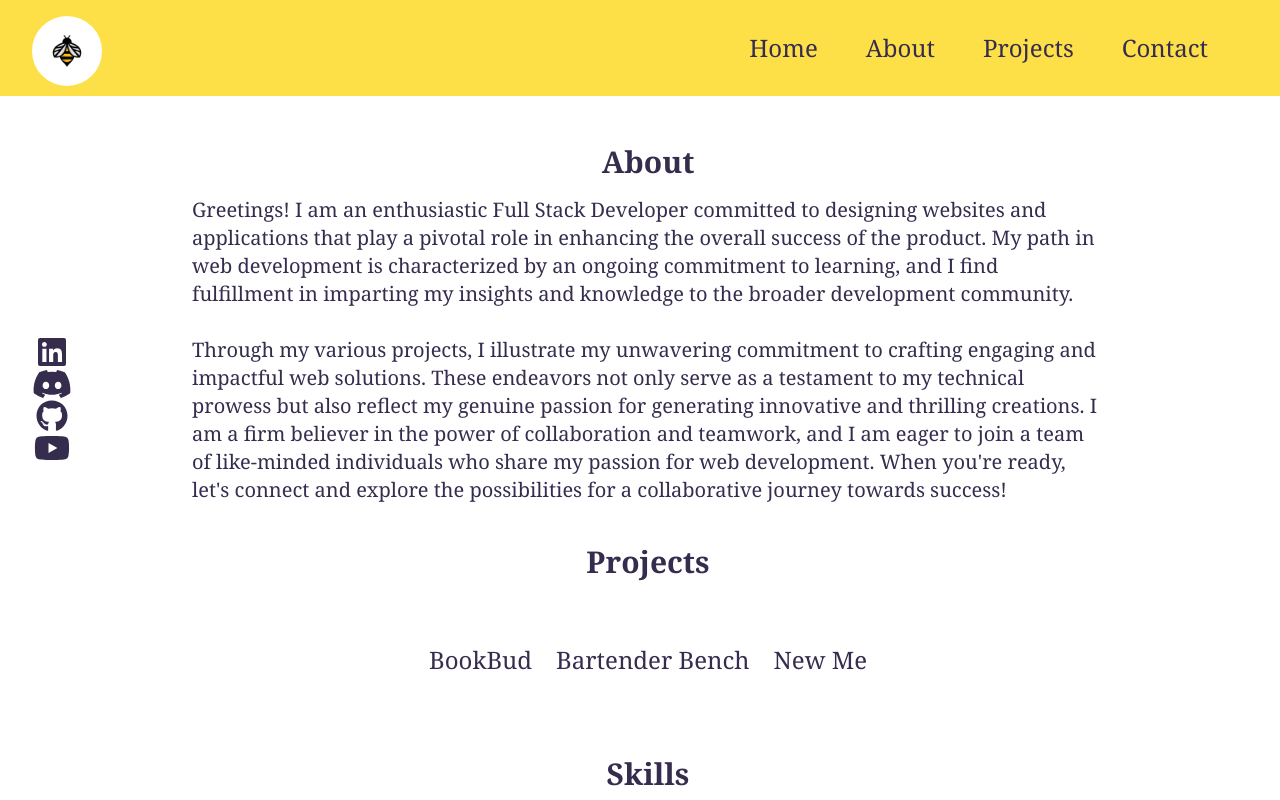
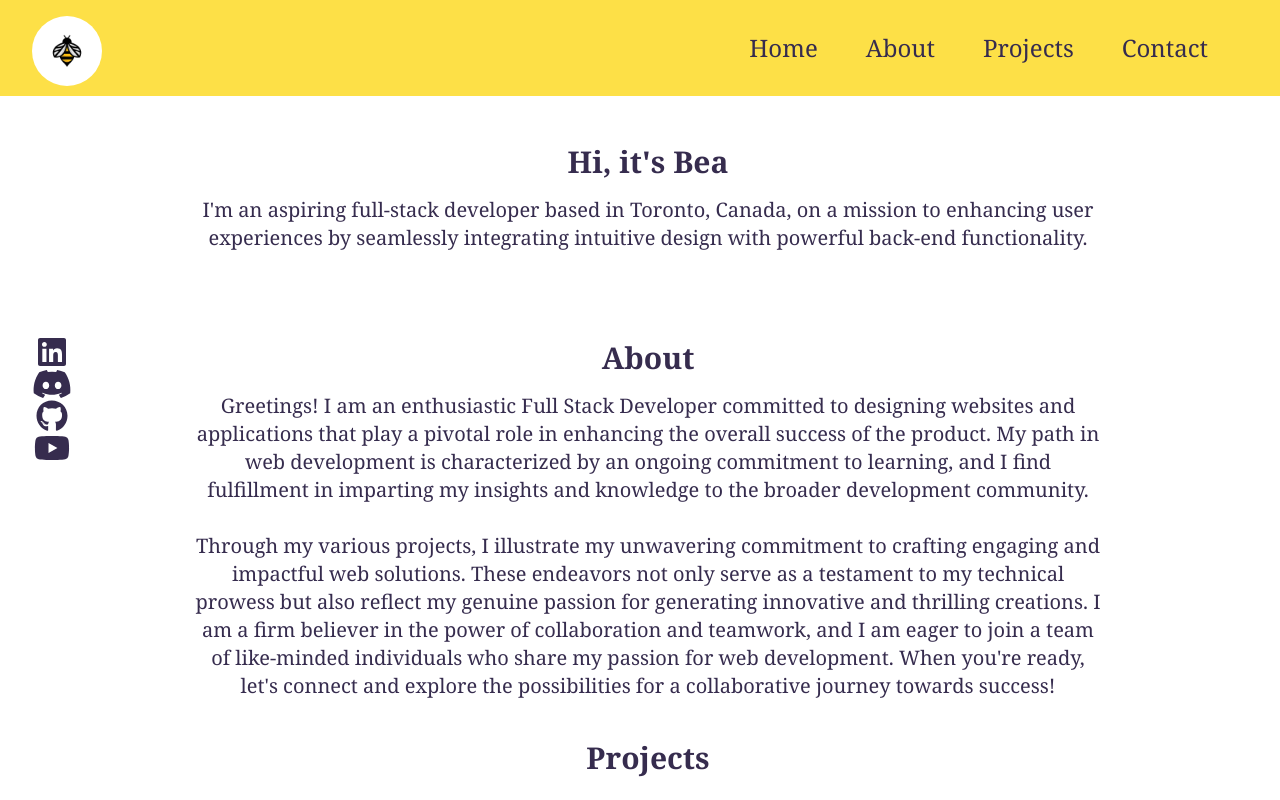
Before and after one commit to segvndo/Segvndo, a Next.js app: page / in a window 1280 px wide. Shown: the top 800 px of the page. Built offline with nearby package versions, Linux system fonts and the light colour scheme.

Commit message:
Import intro to home

```diff
--- a/src/app/page.tsx
+++ b/src/app/page.tsx
@@ -4,6 +4,7 @@ import About from '@/components/About';
 import Skills from '@/components/Skills';
 import Projects from '@/components/Projects';
 import SoscMedia from '@/components/SoscMedia';
+import Intro from '@/components/Intro';
 
 type HomeProps = {};
 
@@ -12,6 +13,8 @@ const Home: React.FC<HomeProps> = (): ReactElement => {
     <main className=" flex flex-col justify-center space-x-4">
 
       <Navigation />
+
+      <Intro />
 
       <div>
         <About />
--- a/src/components/About.tsx
+++ b/src/components/About.tsx
@@ -3,8 +3,8 @@ import React from 'react';
 const About: React.FC = () => {
   return (
     <div className="flex flex-col justify-center items-center md:justify-center">
-      <h1 className="text-3xl font-serif  font-semibold mt-12 text-bp-primary-color">About</h1>
-      <div className="text-xl font-serif ml-44 mr-44 mb-4 mt-4 text-bp-primary-color pb-2 md:pb-6">
+      <h1 className="text-3xl font-serif font-semibold mt-12 text-bp-primary-color">About</h1>
+      <div className="text-xl font-serif mx-auto ml-44 mr-44 mb-4 mt-4 text-bp-primary-color pb-2 md:pb-6 text-center">
 
         <p>Greetings! I am an enthusiastic Full Stack Developer committed to designing websites and applications that play a pivotal role in enhancing the overall success of the product. My path in web development is characterized by an ongoing commitment to learning, and I find fulfillment in imparting my insights and knowledge to the broader development community.
         </p>
--- /dev/null
+++ b/src/components/Intro.tsx
@@ -0,0 +1,16 @@
+import React from 'react'
+
+const Intro: React.FC = () => {
+  return (
+    <div className="flex flex-col justify-center items-center md:justify-center">
+      <h1 className="text-3xl font-serif font-semibold mt-12 text-bp-primary-color">Hi, it's Bea</h1>
+      <div className="text-xl font-serif mx-auto ml-44 mr-44 mb-4 mt-4 text-bp-primary-color pb-2 md:pb-6 text-center">
+        <p>
+          I'm an aspiring full-stack developer based in Toronto, Canada, on a mission to enhancing user experiences by seamlessly integrating intuitive design with powerful back-end functionality.
+        </p>
+      </div>
+    </div>
+  )
+}
+
+export default Intro;
```
